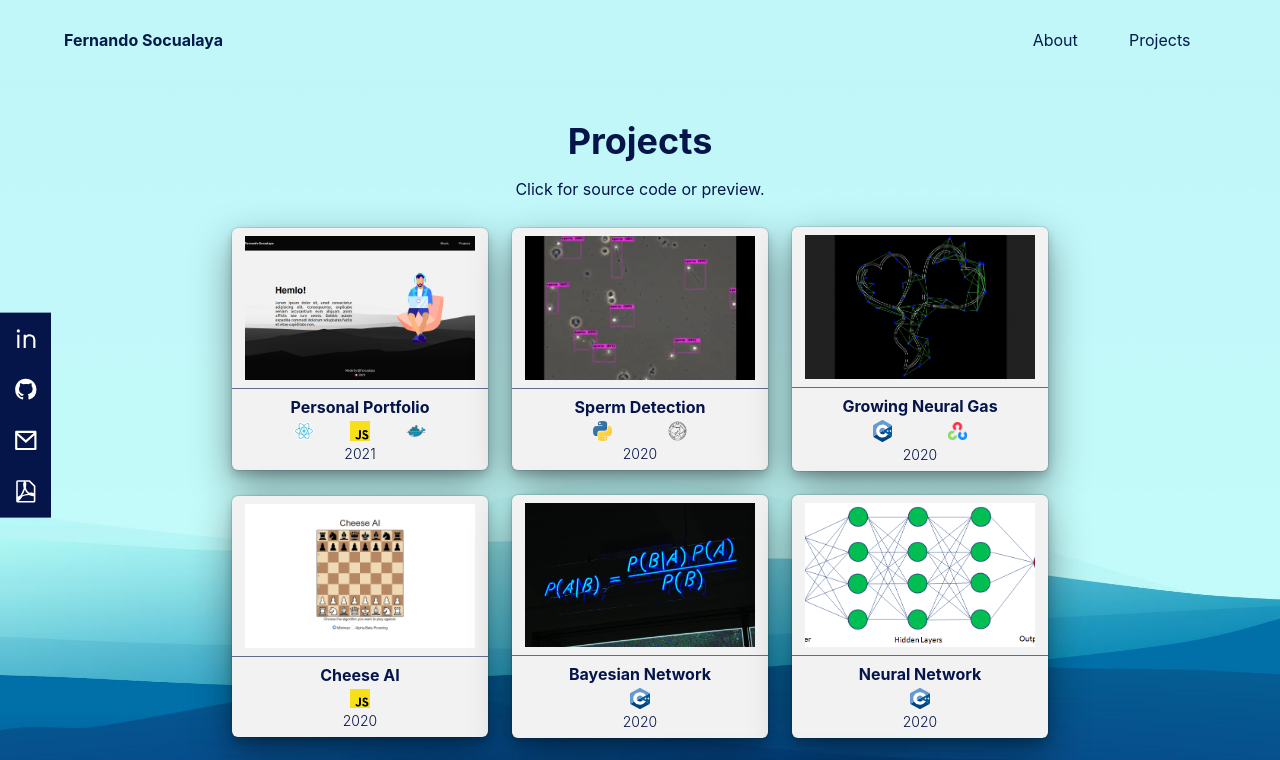
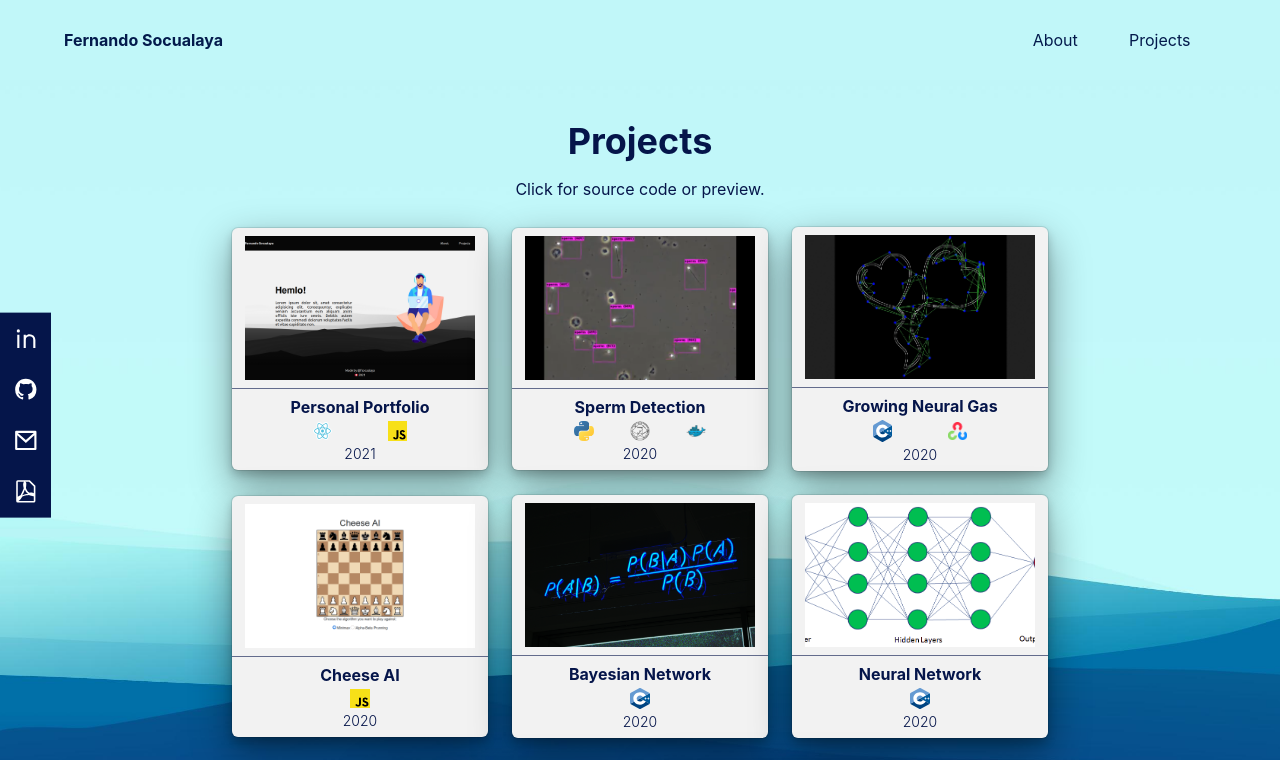
Before and after one commit to fsocualaya/fsocualaya.github.io, a React (Create React App) app: page /projects in a window 1280 px wide. Shown: the top 760 px of the page. Built offline with nearby package versions, Linux system fonts and the light colour scheme.

Commit message:
feat (README): Update Readme.

```diff
--- a/src/pages/Projects/index.jsx
+++ b/src/pages/Projects/index.jsx
@@ -33,7 +33,7 @@ function Projects(props){
                     imageSrc={"img/proj/portfolio.png"}
                     url="https://github.com/fsocualaya/fsocualaya.github.io"
                     name="Personal Portfolio"
-                    tech={["front/react.svg","pl/js.png", "other/docker.png"]}
+                    tech={["front/react.svg","pl/js.png"]}
                     year={"2021"}
                 />
 
@@ -41,7 +41,7 @@ function Projects(props){
                     imageSrc={"img/proj/sperm_det.png"}
                     url="https://drive.google.com/file/d/1-6f6Lr6YUYYejrU-IWUetCRfC59ARPCD/view?usp=sharing"
                     name="Sperm Detection"
-                    tech={["pl/python.png","ai_ds/darknet.png"]}
+                    tech={["pl/python.png","ai_ds/darknet.png", "other/docker.png"]}
                     year={"2020"}
                 />
 
```
Also changed, not shown: 2 other files (tests, documents, lock files or other folders).
